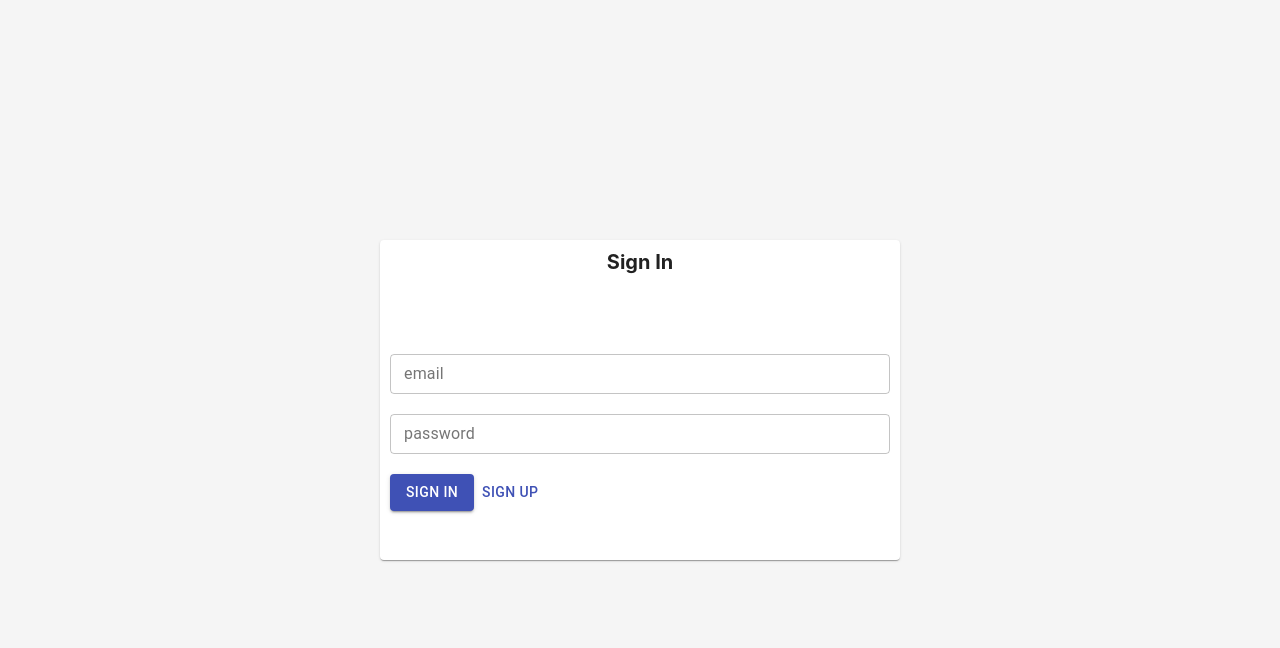
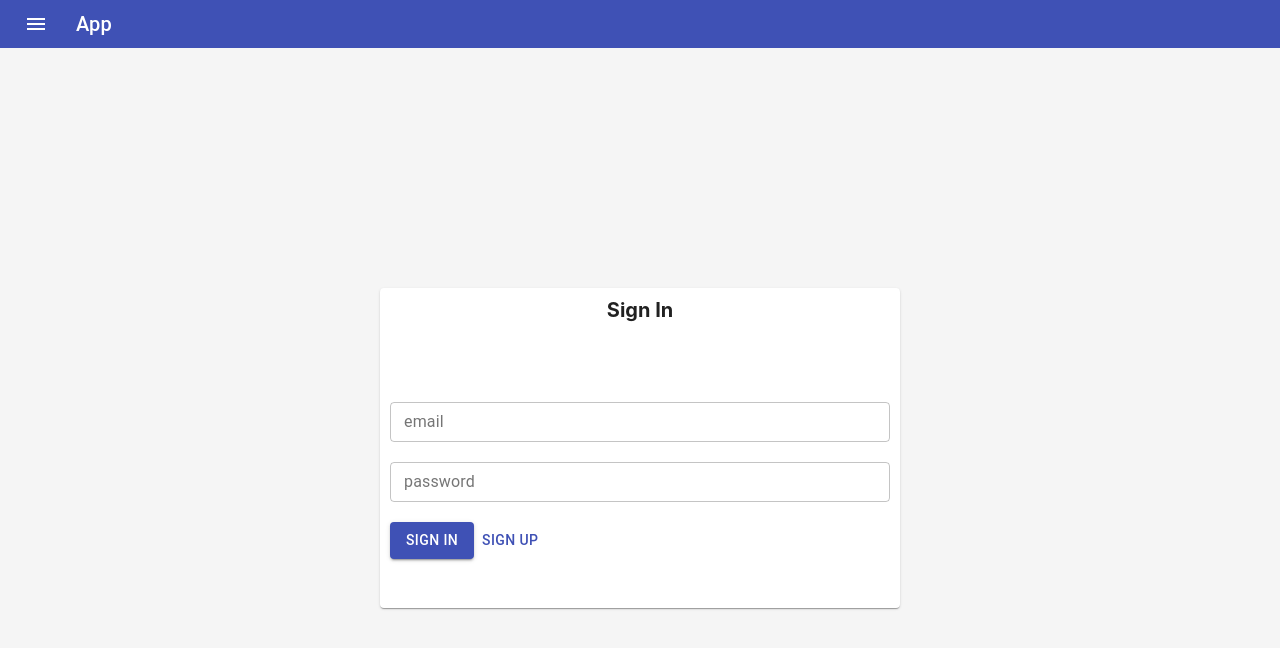
Before and after one commit to anashandaru/simpletodo, a React (Create React App) app in the folder app/: page /login in a window 1280 px wide. Shown: the top 648 px of the page. Built offline with nearby package versions, Linux system fonts and the light colour scheme.

Commit message:
add header

```diff
--- a/app/package.json
+++ b/app/package.json
@@ -4,6 +4,7 @@
   "private": true,
   "dependencies": {
     "@material-ui/core": "^4.12.3",
+    "@material-ui/icons": "^4.11.2",
     "@material-ui/lab": "^4.0.0-alpha.60",
     "@testing-library/jest-dom": "^5.14.1",
     "@testing-library/react": "^11.2.7",
--- a/app/src/App.js
+++ b/app/src/App.js
@@ -6,12 +6,18 @@ import {
 } from "react-router-dom";
 import Login from "./pages/Login";
 import Register from "./pages/Register";
+import Navbar from "./components/Navbar";
+import { useState } from "react";
 
 const App = () => {
+
+  const [user, setUser] = useState("");
+
   return (
     <BrowserRouter>
+    <Navbar authUser={user} />
         <Routes>
-            <Route path="/" exact element={<Task/>}/>
+            <Route path="/" exact element={<Task isAuthuser={(e) => setUser(e)} />}/>
             <Route path="login" element={<Login/>}/>
             <Route path="register" element={<Register/>}/>
         </Routes>
--- /dev/null
+++ b/app/src/components/Navbar.js
@@ -0,0 +1,61 @@
+// Importing files from Material-UI
+import React, { useEffect, useState } from 'react';
+import { makeStyles } from '@material-ui/core/styles';
+import AppBar from '@material-ui/core/AppBar';
+import Grid from '@material-ui/core/Grid';
+import Toolbar from '@material-ui/core/Toolbar';
+import Typography from '@material-ui/core/Typography';
+import IconButton from '@material-ui/core/IconButton';
+import MenuIcon from '@material-ui/icons/Menu';
+import Button from '@material-ui/core/Button';
+import { useNavigate } from "react-router-dom";
+
+// Using Inline Styling
+const useStyles = makeStyles((theme) => ({
+root: {
+	flexGrow: 1,
+},
+menuButton: {
+	marginRight: theme.spacing(2),
+},
+button: {
+    display: "flex",
+    justifyContent: "flex-end"
+  }
+}));
+
+// Exporting Default Navbar to the App.js File
+export default function Navbar(props) {
+    const classes = useStyles();
+    const navigate = useNavigate();
+
+    let auth = props.authUser !== "";
+
+    const handleLogout = async () => {
+        localStorage.clear();
+        auth = false;
+        let logoutBtn = document.getElementById('logout-btn');
+        logoutBtn.remove();
+        navigate('login');
+    }
+
+    return (
+        <div className={classes.root}>
+        <AppBar position="static">
+            <Toolbar variant="dense">
+            <IconButton edge="start"
+                className={classes.menuButton}
+                color="inherit" aria-label="menu">
+                <MenuIcon />
+            </IconButton>
+            <Typography variant="h6" color="inherit">
+                App
+            </Typography>
+            <Grid container justifyContent="flex-end">
+                { auth ? (<Button id='logout-btn' onClick={handleLogout} color="inherit">Logout</Button>) : null }
+            </Grid>
+            </Toolbar>
+        </AppBar>
+        </div>
+    );
+}
--- a/app/src/pages/Task.js
+++ b/app/src/pages/Task.js
@@ -1,9 +1,9 @@
 import React, { useEffect, useState } from "react";
-import { Paper, TextField } from "@material-ui/core";
-import { Checkbox, Button } from "@material-ui/core";
+import { Paper, TextField, Checkbox, Button } from "@material-ui/core";
 import Select from "react-select";
 import { useNavigate } from 'react-router-dom';
 import "../App.css";
+import Navbar from "../components/Navbar"
 import {
     postFilter,
     addTask,
@@ -23,6 +23,7 @@ const Task = (props) => {
         try {
             const { data } = await getTasks();
             setTasks(data);
+            props.isAuthuser("true");
         } catch (error) {
             navigate('login');
         }
@@ -83,11 +84,6 @@ const Task = (props) => {
         }
     };
 
-    const handleLogout = async () => {
-        localStorage.clear();
-        navigate('login');
-    }
-
     const filterOptions = [
         { value: 0, label: "All" },
         { value: 1, label: "Completed" },
@@ -143,16 +139,6 @@ const Task = (props) => {
                 </Paper>
               ))}
             </div>
-            <form onSubmit={handleLogout}>
-              <Button
-                style={{ height: "40px" }}
-                color="secondary"
-                variant="outlined"
-                type="submit"
-              >
-                Logout
-              </Button>
-            </form>
           </Paper>
         </div>
       );
```
Also changed, not shown: 1 other file (tests, documents, lock files or other folders).
